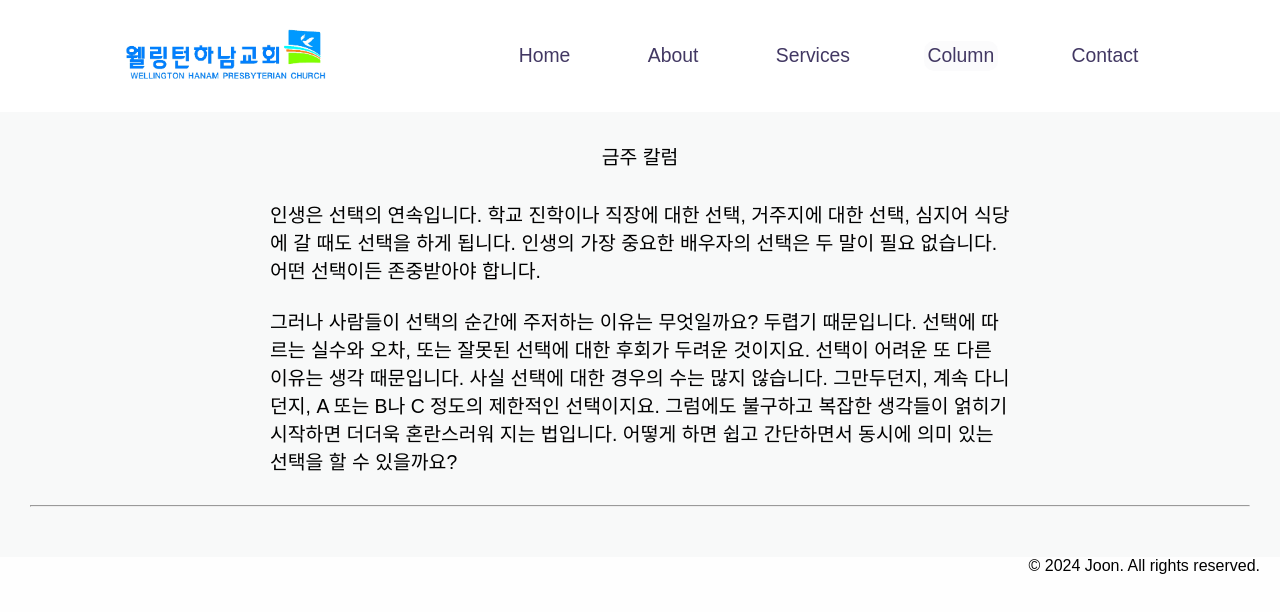
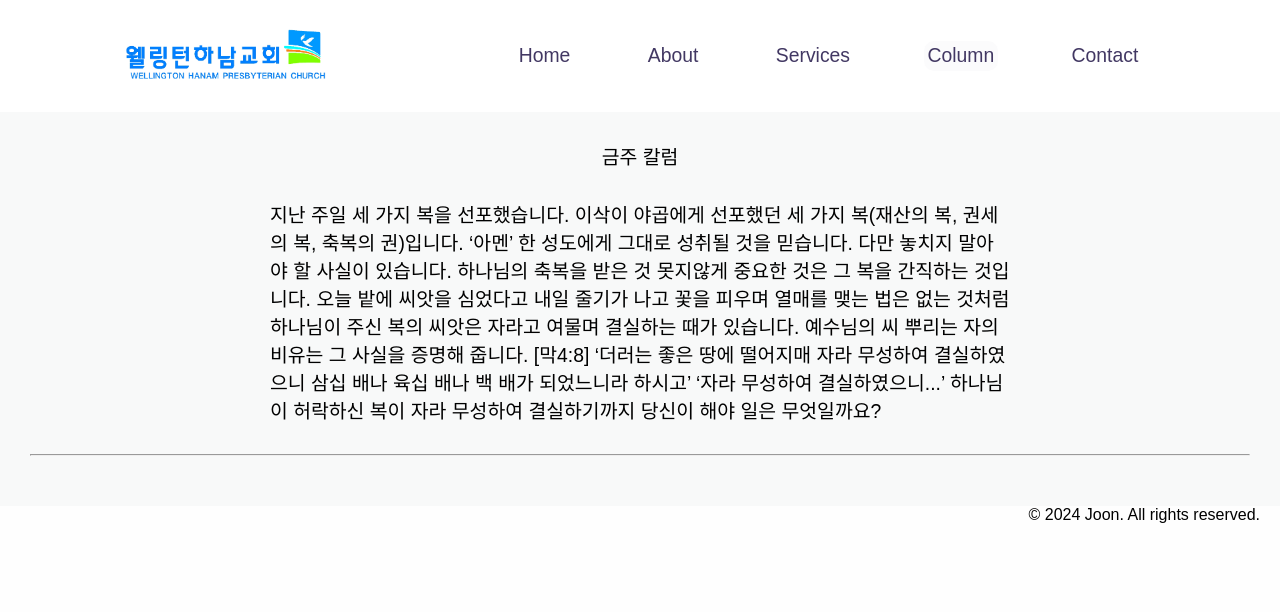
Before and after one commit to myexistance/hanamchurch, a React (Vite) app: page /column in a window 1280 px wide. Shown: the top 612 px of the page. Built offline with nearby package versions, Linux system fonts and the light colour scheme.

Commit message:
weekly column

```diff
--- a/src/components/pages/Column.jsx
+++ b/src/components/pages/Column.jsx
@@ -9,9 +9,8 @@ export const Column = () => {
       <div style={{ textAlign: 'center', marginBottom: '10px' }}>
         <h3>금주 칼럼</h3>
         <div style={{ textAlign: 'left',maxWidth: '800px', margin: '0 auto', padding: '30px' }}>
-      <p>인생은 선택의 연속입니다. 학교 진학이나 직장에 대한 선택, 거주지에 대한 선택, 심지어 식당에 갈 때도 선택을 하게 됩니다. 인생의 가장 중요한 배우자의 선택은 두 말이 필요 없습니다. 어떤 선택이든 존중받아야 합니다.<br>
-      </br><br></br>
-      그러나 사람들이 선택의 순간에 주저하는 이유는 무엇일까요? 두렵기 때문입니다. 선택에 따르는 실수와 오차, 또는 잘못된 선택에 대한 후회가 두려운 것이지요. 선택이 어려운 또 다른 이유는 생각 때문입니다. 사실 선택에 대한 경우의 수는 많지 않습니다. 그만두던지, 계속 다니던지, A 또는 B나 C 정도의 제한적인 선택이지요. 그럼에도 불구하고 복잡한 생각들이 얽히기 시작하면 더더욱 혼란스러워 지는 법입니다. 어떻게 하면 쉽고 간단하면서 동시에 의미 있는 선택을 할 수 있을까요?</p>
+      <p>지난 주일 세 가지 복을 선포했습니다. 이삭이 야곱에게 선포했던 세 가지 복(재산의 복, 권세의 복, 축복의 권)입니다. ‘아멘’ 한 성도에게 그대로 성취될 것을 믿습니다. 다만 놓치지 말아야 할 사실이 있습니다. 하나님의 축복을 받은 것 못지않게 중요한 것은 그 복을 간직하는 것입니다. 오늘 밭에 씨앗을 심었다고 내일 줄기가 나고 꽃을 피우며 열매를 맺는 법은 없는 것처럼 하나님이 주신 복의 씨앗은 자라고 여물며 결실하는 때가 있습니다.
+      예수님의 씨 뿌리는 자의 비유는 그 사실을 증명해 줍니다. [막4:8] ‘더러는 좋은 땅에 떨어지매 자라 무성하여 결실하였으니 삼십 배나 육십 배나 백 배가 되었느니라 하시고’ ‘자라 무성하여 결실하였으니...’ 하나님이 허락하신 복이 자라 무성하여 결실하기까지 당신이 해야 일은 무엇일까요?</p>
 
       </div>
 
```
Also changed, not shown: 2 other files (tests, documents, lock files or other folders).
